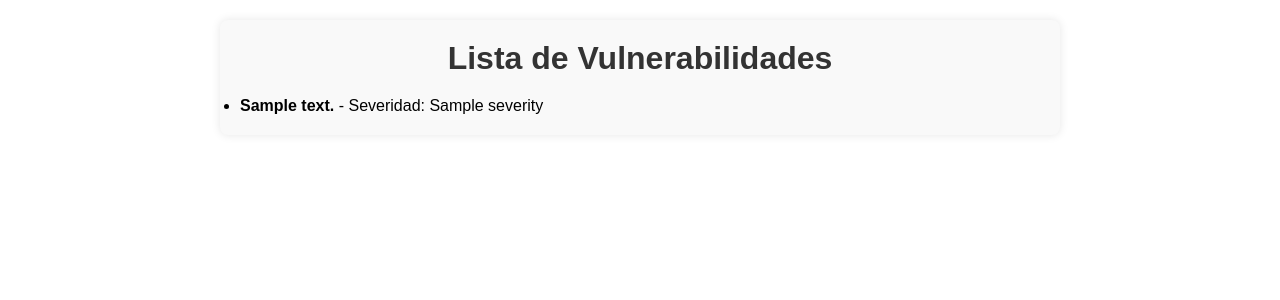
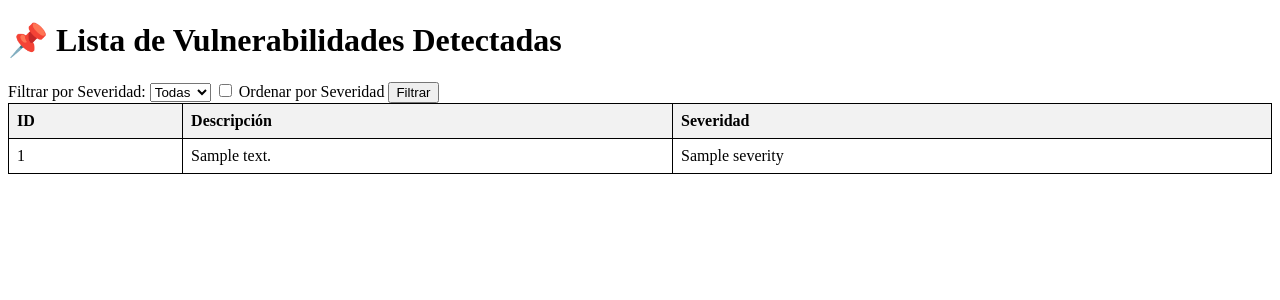
Before and after one commit to DrSiker/Vulnerabilities-Platform-DevSecOps, a Flask app: page / in a window 1280 px wide. Shown: the top 300 px of the page. Run offline with Flask 3, Linux system fonts and the light colour scheme; a database or web service that is not in the repository returns one stand-in record (values such as "Sample title"); data that the repository does not hold is empty.

Commit message:
edit and upgrade frontend

```diff
--- a/frontend/app.py
+++ b/frontend/app.py
@@ -1,18 +1,24 @@
-from flask import Flask, render_template
+from flask import Flask, render_template, request
 import requests
 
 app = Flask(__name__)
-app.config["TEMPLATES_AUTO_RELOAD"] = True  # Habilita la recarga automática de plantillas
 
-BACKEND_URL = "http://vulnerabilities-platform-devsecops-backend-1:5000/vulnerabilities"
+BACKEND_URL = "http://backend:5000"
 
-@app.route("/")
+@app.route('/')
 def index():
+    """Carga las vulnerabilidades desde el backend"""
+    severity = request.args.get("severity")
+    order_by_severity = request.args.get("order_by_severity", "false")
+
+    params = {"order_by_severity": order_by_severity}
+    if severity:
+        params["severity"] = severity
+
     try:
-        response = requests.get(BACKEND_URL)
+        response = requests.get(f"{BACKEND_URL}/vulnerabilities", params=params)
         vulnerabilities = response.json() if response.status_code == 200 else []
-    except Exception as e:
-        print("Error al obtener datos del backend:", e)
+    except requests.exceptions.RequestException:
         vulnerabilities = []
 
     return render_template("index.html", vulnerabilities=vulnerabilities)
--- a/frontend/templates/index.html
+++ b/frontend/templates/index.html
@@ -4,20 +4,56 @@
     <meta charset="UTF-8">
     <meta name="viewport" content="width=device-width, initial-scale=1.0">
     <title>Gestión de Vulnerabilidades</title>
-    <link rel="stylesheet" href="{{ url_for('static', filename='styles.css') }}">
+    <style>
+        table {
+            width: 100%;
+            border-collapse: collapse;
+        }
+        th, td {
+            border: 1px solid black;
+            padding: 8px;
+            text-align: left;
+        }
+        th {
+            background-color: #f2f2f2;
+        }
+    </style>
 </head>
 <body>
-    <div class="container">
-        <h1>Lista de Vulnerabilidades</h1>
-        <ul>
-            {% if vulnerabilities %}
-                {% for vuln in vulnerabilities %}
-                    <li><strong>{{ vuln.description }}</strong> - Severidad: {{ vuln.severity }}</li>
-                {% endfor %}
-            {% else %}
-                <li>No hay vulnerabilidades registradas en la base de datos.</li>
-            {% endif %}
-        </ul>
-    </div>
+    <h1>📌 Lista de Vulnerabilidades Detectadas</h1>
+
+    <form method="GET">
+        <label for="severity">Filtrar por Severidad:</label>
+        <select name="severity">
+            <option value="">Todas</option>
+            <option value="critical">Crítica</option>
+            <option value="high">Alta</option>
+            <option value="medium">Media</option>
+            <option value="low">Baja</option>
+        </select>
+        <label>
+            <input type="checkbox" name="order_by_severity" value="true"> Ordenar por Severidad
+        </label>
+        <button type="submit">Filtrar</button>
+    </form>
+
+    <table>
+        <thead>
+            <tr>
+                <th>ID</th>
+                <th>Descripción</th>
+                <th>Severidad</th>
+            </tr>
+        </thead>
+        <tbody>
+            {% for vuln in vulnerabilities %}
+                <tr>
+                    <td>{{ vuln.id }}</td>
+                    <td>{{ vuln.description }}</td>
+                    <td>{{ vuln.severity }}</td>
+                </tr>
+            {% endfor %}
+        </tbody>
+    </table>
 </body>
 </html>
```
